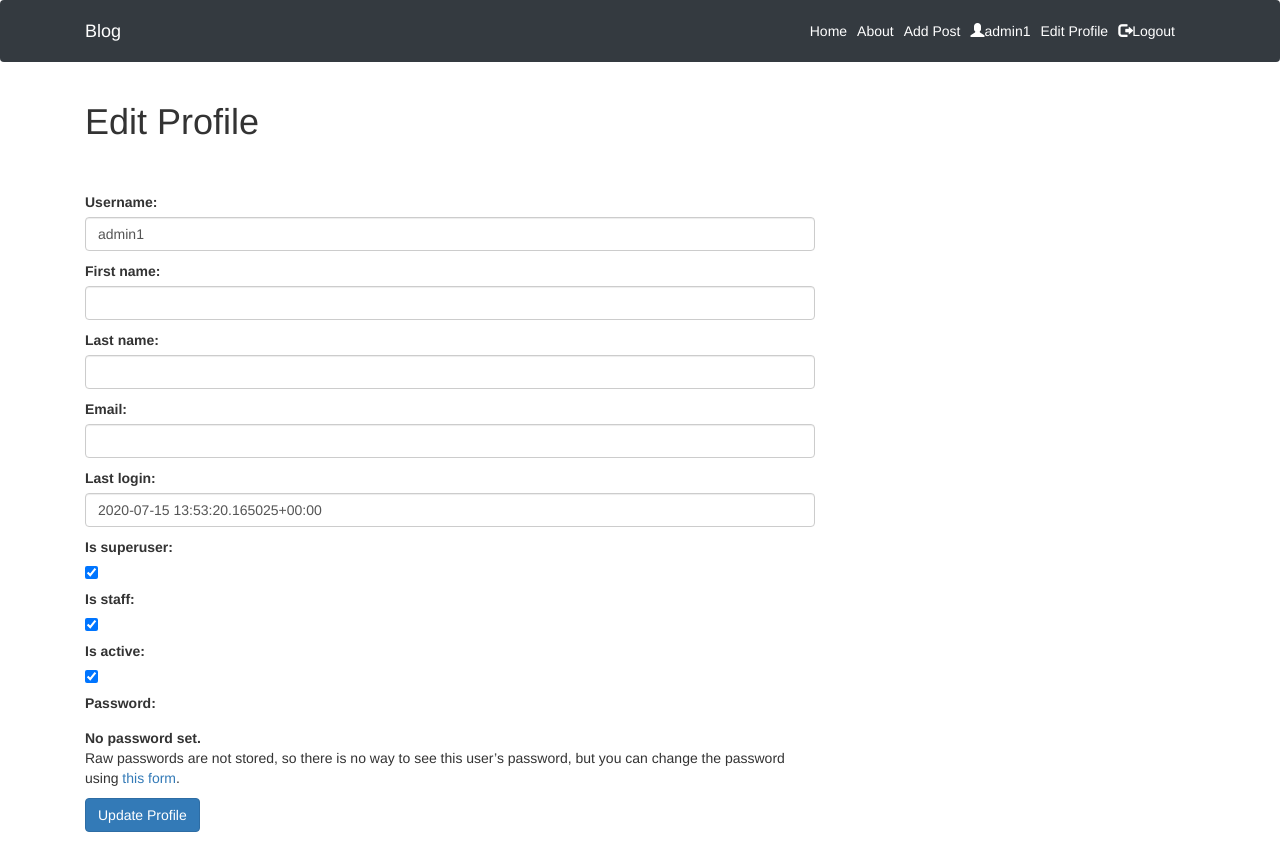
After one commit to radhikagupta6/Django-Blog, a Django app: page /members/edit_profile/ in a window 1280 px wide. The commit adds this page. Run offline with Django 3.2, Linux system fonts and the light colour scheme; a user stored in the database is signed in; some libraries are stand-ins or nearby versions.

Commit message:
edit profile form added

```diff
--- a/django_blog/blog/templates/blog/base.html
+++ b/django_blog/blog/templates/blog/base.html
@@ -39,6 +39,9 @@
       </li>
 	  <li class="nav-item active">
 	  <a class="nav-link"><span class="glyphicon glyphicon-user"></span>{{ user.username }}</a>
+	  </li>
+    <li class="nav-item active">
+	  <a class="nav-link" href="{% url 'edit_profile'%}">Edit Profile</a>
 	  </li>
 	  <li class="nav-item active">
 	  <a class="nav-link" href='{% url 'logout'%}'><span color="white" class="glyphicon glyphicon-log-out"></span>Logout</a>
--- a/django_blog/members/forms.py
+++ b/django_blog/members/forms.py
@@ -1,4 +1,4 @@
-from django.contrib.auth.forms import UserCreationForm
+from django.contrib.auth.forms import UserCreationForm,UserChangeForm
 from django.contrib.auth.models import User
 from django import forms
 
@@ -19,3 +19,19 @@ class SignUpForm(UserCreationForm):
         self.fields['password2'].widget.attrs['class']='form-control'
         for fieldname in ['username', 'password1', 'password2']:
             self.fields[fieldname].help_text = None
+
+
+class EditProfileForm(UserChangeForm):
+    email = forms.EmailField(widget = forms.EmailInput(attrs={'class':'form-control'}))
+    first_name = forms.CharField(max_length=100, widget = forms.TextInput(attrs={'class':'form-control'}))
+    last_name = forms.CharField(max_length= 100,widget = forms.TextInput(attrs={'class':'form-control'}))
+    username = forms.CharField(max_length= 100,widget = forms.TextInput(attrs={'class':'form-control'}))
+    last_login = forms.CharField(max_length= 100,widget = forms.TextInput(attrs={'class':'form-control'}))
+    is_superuser= forms.CharField(max_length= 100,widget = forms.CheckboxInput(attrs={'class':'form-check'}))
+    is_staff = forms.CharField(max_length= 100,widget = forms.CheckboxInput(attrs={'class':'form-check'}))
+    is_active = forms.CharField(max_length= 100,widget = forms.CheckboxInput(attrs={'class':'form-check'}))
+
+
+    class Meta:
+        model = User
+        fields = ('username', 'first_name', 'last_name', 'email', 'last_login','is_superuser','is_staff','is_active')
--- /dev/null
+++ b/django_blog/members/templates/registration/edit_profile.html
@@ -0,0 +1,15 @@
+{% extends "blog/base.html" %}
+    {% block title %}Edit Profile{% endblock title%}
+    {% block content%}
+        <h1>Edit Profile</h1>
+        <br/>
+        <br/>
+        <div class='form-group'>
+            <form method="POST" enctype="multipart/form-data">
+                {% csrf_token %}
+                {{ form.as_p }}
+                <button class='btn btn-primary'>Update Profile</button>
+            </form>
+        </div>
+
+    {% endblock content%}
--- a/django_blog/members/urls.py
+++ b/django_blog/members/urls.py
@@ -2,4 +2,5 @@ from django.urls import path
 from .views import *
 urlpatterns = [
    path('register/',UserRegistrationView.as_view(), name='register' ),
+   path('edit_profile/',UserEditView.as_view(), name='edit_profile' ),
 ]
--- a/django_blog/members/views.py
+++ b/django_blog/members/views.py
@@ -1,11 +1,19 @@
 from django.shortcuts import render
 from django.views import generic
-from django.contrib.auth.forms import UserCreationForm
+from django.contrib.auth.forms import UserCreationForm, UserChangeForm
 from django.urls import reverse_lazy, reverse
-from .forms import SignUpForm
+from .forms import SignUpForm,EditProfileForm
 # Create your views here.
 
 class UserRegistrationView(generic.CreateView):
     form_class = SignUpForm
     template_name = 'registration/register.html'
     success_url = reverse_lazy('login')
+
+class UserEditView(generic.UpdateView):
+    form_class = EditProfileForm
+    template_name = 'registration/edit_profile.html'
+    success_url = reverse_lazy('home')
+
+    def get_object(self):
+        return self.request.user
```
Also changed, not shown: django_blog/db.sqlite3.
